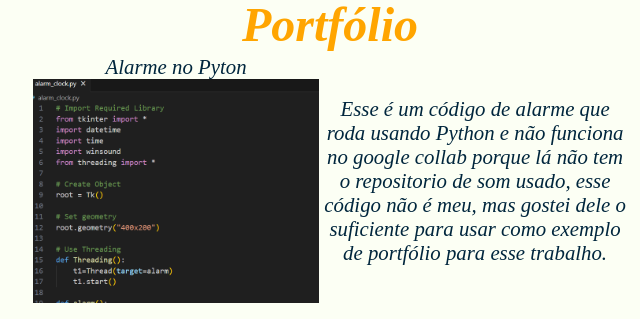
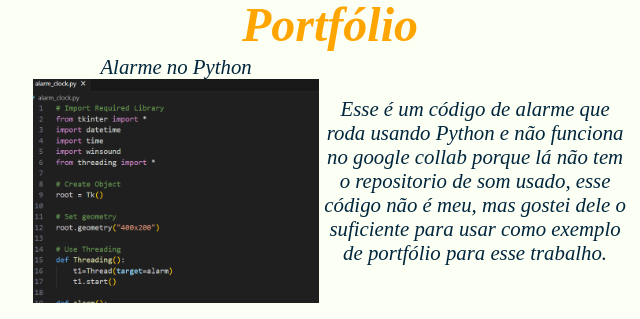
Before and after one commit to Melquizdc/trabalho---fazendo-um-curriculo-online, a plain HTML site: page index.html in a window 1280 px wide. Shown: the part 610-929 px from the top of the page, 310-950 px from the left. Drawn offline with Linux system fonts and the light colour scheme.

Commit message:
adicionando um H

```diff
--- a/index.html
+++ b/index.html
@@ -87,7 +87,7 @@
 
         <h1 id="port">Portfólio</h1>
             <table><td>
-                <a href="https://github.com/Python-World/python-mini-projects/blob/master/projects/Alarm%20clock/alarm_clock.py" class="nav">Alarme no Pyton
+                <a href="https://github.com/Python-World/python-mini-projects/blob/master/projects/Alarm%20clock/alarm_clock.py" class="nav">Alarme no Python
                 <img src="alarm clock.png" alt="imagem do código" style="max-width: 100%;"></a></td>
                 <td><p id="f">Esse é um código de alarme que roda usando Python e não funciona no google collab porque lá não tem o repositorio de som usado, esse código não é meu, mas gostei dele o suficiente para usar como exemplo de portfólio para esse trabalho.</p></td></table>
 
```
